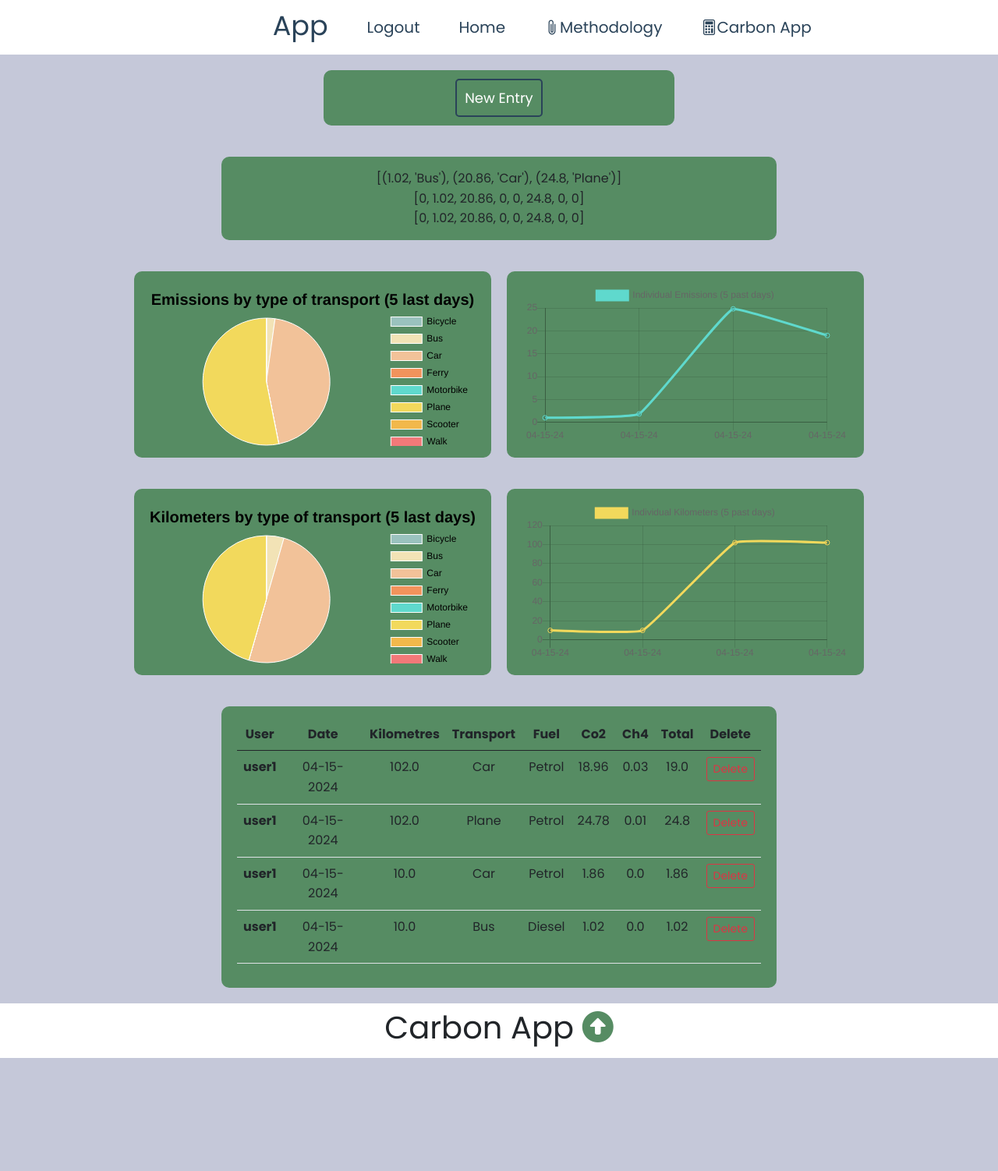
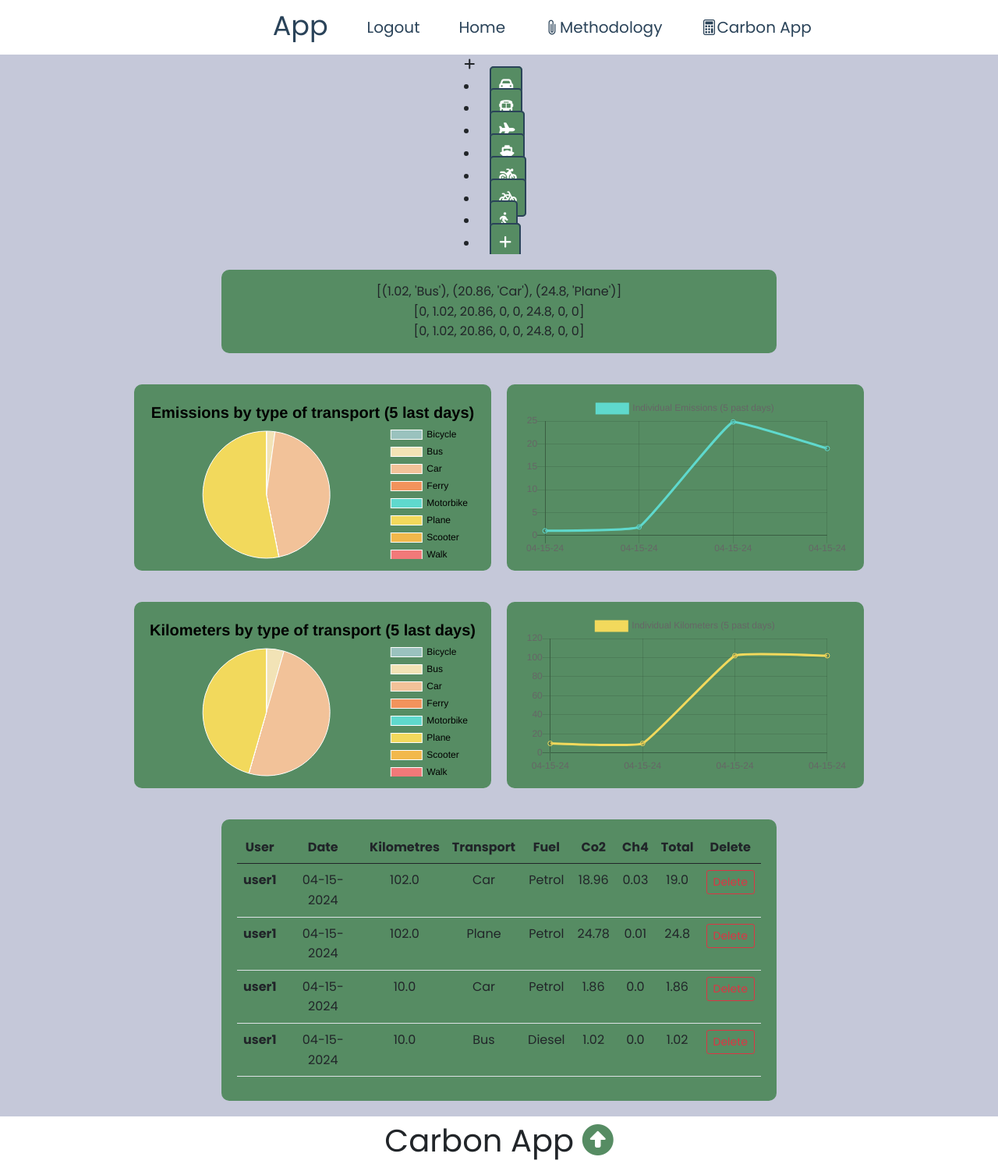
Before and after one commit to filipframstad/Carbon-App-2024---Group-2---Test, a Flask app: page /carbon_app/your_data in a window 1280 px wide. Shown: the whole page at 78% size. Before the commit the page ends 1357 px from the top, so only its background shows below. Run offline with Flask 2, Linux system fonts and the light colour scheme; a user stored in the database is signed in; data comes from the database, SQL or seed files in the repository; some libraries are stand-ins or nearby versions.

Commit message:
Update your_data.html

```diff
--- a/capp/templates/carbon_app/your_data.html
+++ b/capp/templates/carbon_app/your_data.html
@@ -1,5 +1,11 @@
 {% extends "layout.html" %}
 {% block content %}
+
+<head>
+    <meta charset="UTF-8">
+    <title>Circular Menu</title>
+    <link rel="stylesheet" href="style.css">
+</head>
 
     <!-- New Entry Section -->
     <section class="main_menu">
@@ -7,12 +13,37 @@
           <div class="box">
 
           </div>
-          <div class="box">
-              <div class="container_buttons_links_main_menu">
-                  <div class="btn">
-                      <a href="{{ url_for('carbon_app.carbon_app_home') }}" class="btn_carbon_app_new_entry_main">New Entry</a>
-                  </div>
-              </div>
+          <div class="circular_menu">
+
+                <div class="menu">
+                    <div class="toggle"><i class="fa-solid fa-plus"></i></div>
+                    <li style="--i:0">
+                        <a class="btn_carbon_app_new_entry_main" href="{{url_for('carbon_app.new_entry_car')}}"><i class="fa-solid fa-car"></i></a>
+                    </li>
+                    <li style="--i:1">
+                        <a class="btn_carbon_app_new_entry_main" href="{{url_for('carbon_app.new_entry_bus')}}"><i class="fa-solid fa-bus"></i></a>
+                    </li>
+                    <li style="--i:2">
+                        <a class="btn_carbon_app_new_entry_main" href="{{url_for('carbon_app.new_entry_plane')}}"><i class="fa-solid fa-plane"></i></a>
+                    </li>
+                    <li style="--i:3">
+                        <a class="btn_carbon_app_new_entry_main" href="{{url_for('carbon_app.new_entry_ferry')}}"><i class="fa-solid fa-ship"></i></a>
+                    </li>
+                    <li style="--i:4">
+                        <a class="btn_carbon_app_new_entry_main" href="{{url_for('carbon_app.new_entry_motorbike')}}"><i class="fa-solid fa-motorcycle"></i></a>
+                    </li>
+                    <li style="--i:5">
+                        <a class="btn_carbon_app_new_entry_main" href="{{url_for('carbon_app.new_entry_bicycle')}}"><i class="fa-solid fa-bicycle"></i></a>
+                    </li>
+                    <li style="--i:6">
+                        <a class="btn_carbon_app_new_entry_main" href="{{url_for('carbon_app.new_entry_bicycle')}}"><i class="fa-solid fa-person-walking"></i></a>
+                    </li>
+                    <li style="--i:7">
+                        <a class="btn_carbon_app_new_entry_main" href="{{url_for('carbon_app.new_entry_bicycle')}}"><i class="fa-solid fa-plus"></i></a>
+                    </li>
+                </div>
+                <link rel="stylesheet" href="https://cdnjs.cloudflare.com/ajax/libs/font-awesome/6.2.1/css/all.min.css" integrity="sha512-MV7K8+y+gLIBoVD59lQIYicR65iaqukzvf/nwasF0nqhPay5w/9lJmVM2hMDcnK1OnMGCdVK+iQrJ7lzPJQd1w==" crossorigin="anonymous" referrerpolicy="no-referrer" />
+
           </div>
           <div class="box">
 
@@ -252,5 +283,15 @@
             });
 
         </script>
+
+    <!-- Script Menu -->
+
+    <script>
+        let toggle = document.querySelector(".toggle");
+        let menu = document.querySelector(".menu");
+        toggle.onclick = function(){
+            menu.classList.toggle("active")
+        }
+      </script>
     {% endblock%}
 {% endblock content %}
```
